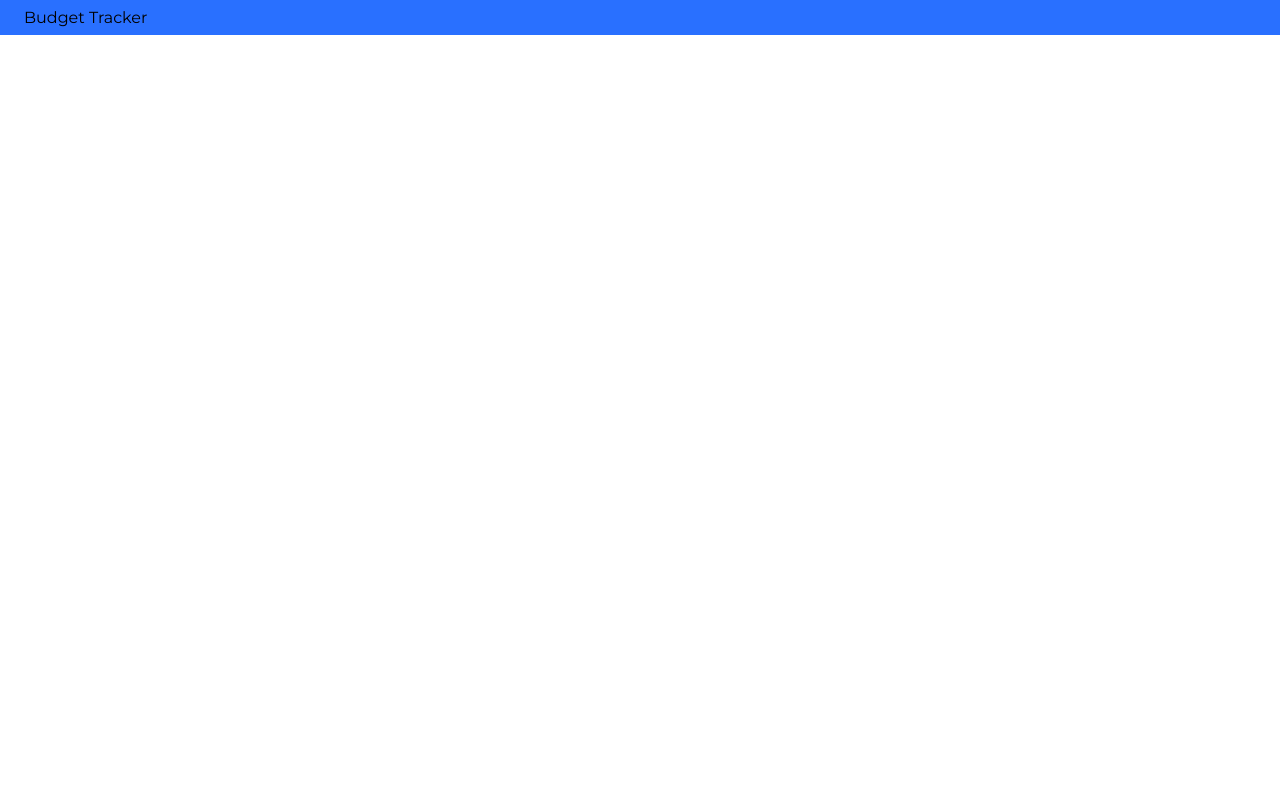
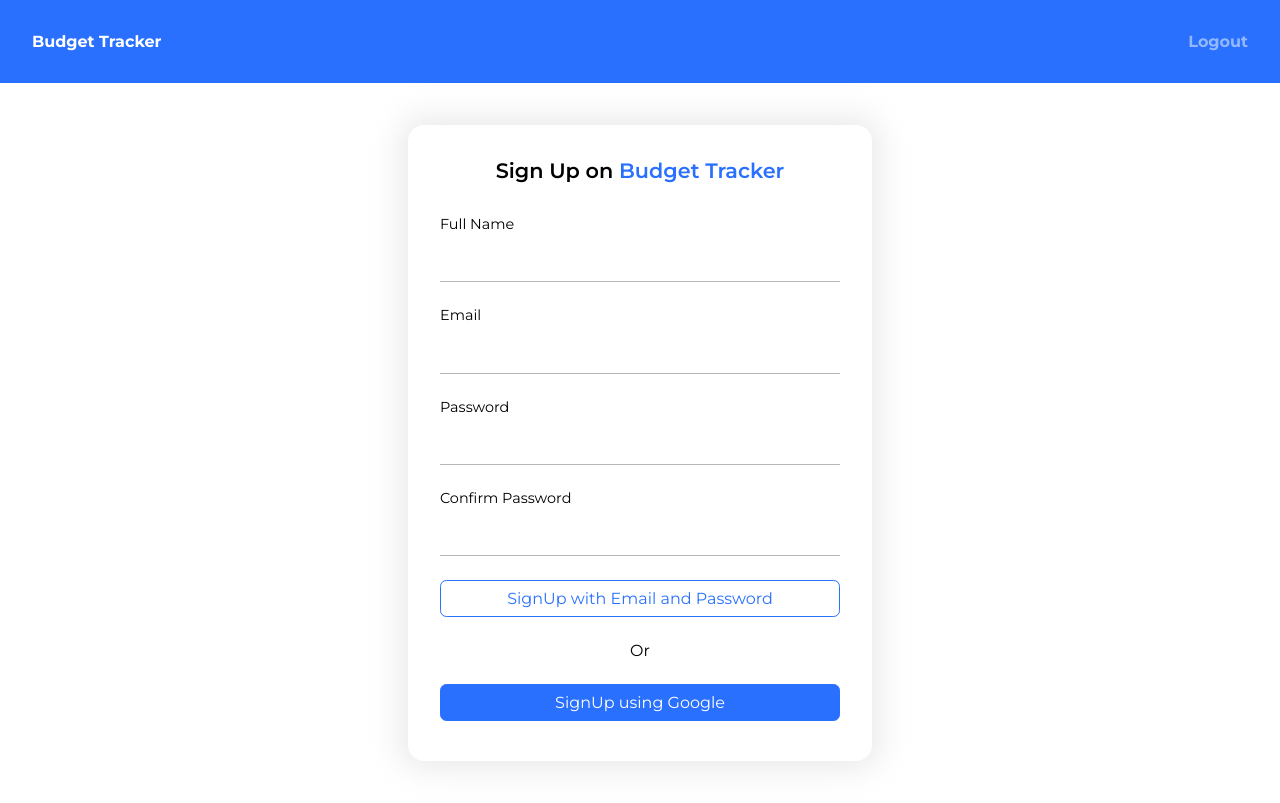
Before and after one commit to ankitpartap/personal-budget-tracker, a React (Create React App) app: page / in a window 1280 px wide. Built offline with nearby package versions, Linux system fonts and the light colour scheme.

Commit message:
SignUp Form Ready

```diff
--- a/src/App.css
+++ b/src/App.css
@@ -0,0 +1,8 @@
+.wrapper{
+    display: flex;
+    justify-content: center;
+    align-items: center;
+    width: 100vw;
+    height: 90vh;
+
+}
--- /dev/null
+++ b/src/components/Button/index.js
@@ -0,0 +1,10 @@
+import React from 'react'
+import "./style.css"
+
+function Button({text, onBtnCLick, blue}) {
+  return (
+    <div className={blue?"btn btn-blue":'btn'} onClick={onBtnCLick}>{text}</div>
+  )
+}
+
+export default Button
--- /dev/null
+++ b/src/components/Button/style.css
@@ -0,0 +1,32 @@
+.btn{
+    color: var(--theme);
+    text-align: center;
+    /* width: 100%; */
+    margin: 1.5rem 0rem;
+    padding: 0.5rem !important;
+    background-color: #fff;
+    border: 1px solid var(--theme);
+    border-radius: 0.4rem;
+    cursor: pointer;
+    display: flex !important;
+    align-items: center;
+    justify-content: center;
+    height: auto !important;
+}
+
+.btn:hover{
+    background-color: var(--theme);
+    color: #fff;
+    transition: all 0.3s;
+}
+
+.btn-blue{
+    background-color: var(--theme);
+    color: #fff;
+}
+
+.btn-blue:hover{
+    background-color: #fff;
+    color: var(--theme);
+    transition: all 0.3s;
+}
--- a/src/components/Header/index.js
+++ b/src/components/Header/index.js
@@ -1,9 +1,16 @@
 import React from 'react'
 import "./style.css"
+import { Link } from 'react-router-dom'
 
 function Header() {
+    function logoutFnc(){
+        alert("Logout")
+    }
   return (
-    <div className='navbar'>Budget Tracker</div>
+    <div className='navbar'>
+        <p className='logo'>Budget Tracker</p>
+        <p className='logo link' onClick={logoutFnc}>Logout</p>
+    </div>
   )
 }
 
--- a/src/components/Header/style.css
+++ b/src/components/Header/style.css
@@ -1,6 +1,6 @@
 .navbar{
     background-color: var(--theme);
-    padding: 0.5rem 1.5rem;
+    padding: 1rem 2rem;
     position: sticky;
     top: 0;
     left: 0;
@@ -9,3 +9,19 @@
     align-items: center;
 
 }
+
+.logo{
+    color: var(--white);
+    font-weight: 700;
+    font-size: 1rem;
+}
+
+.link{
+    opacity: 0.5;
+    cursor: pointer;
+}
+
+.link:hover{
+    opacity: 1;
+    transition: all 0.3s;
+}
--- /dev/null
+++ b/src/components/Input/index.js
@@ -0,0 +1,18 @@
+import React from 'react'
+import "./style.css"
+
+function InputComponent({label, state, setState, placeholder}) {
+  return (
+    <div className='input-wrapper'>
+        <p className='input-label'>{label}</p>
+        <input
+            value={state}
+            placeholder={placeholder}
+            onChange={(e)=>setState(e.target.value)}
+            className='custom-input'
+        />
+    </div>
+  )
+}
+
+export default InputComponent
--- /dev/null
+++ b/src/components/Input/style.css
@@ -0,0 +1,28 @@
+.input-wrapper{
+    margin-bottom: 1.5rem;
+    margin-top: 1rem;
+}
+.input-label{
+    text-transform: capitalize;
+    /* margin-bottom: 0.8rem; */
+    font-size: 0.9rem;
+}
+
+.custom-input{
+    border-width: 0;
+    border-bottom-width: 1px;
+    border-bottom-color: rgba(0, 0, 0, 0.422);
+    width: 100%;
+    padding: 0.5rem 0rem;
+    font-size: 0.9rem;
+}
+
+.custom-input:focus{
+    outline: none;
+    opacity: 2;
+    transition: all 0.8s;
+}
+
+.custom-input::placeholder{
+    color: gray;
+}
--- a/src/components/SignupSignin/index.js
+++ b/src/components/SignupSignin/index.js
@@ -0,0 +1,29 @@
+import React, { useState } from 'react'
+import "./style.css"
+import InputComponent from '../Input'
+import Button from '../Button';
+
+function SignupSignin() {
+    const [name, setName]=useState("");
+    const [email, setEmail]=useState("");
+    const [password, setPassword]=useState("");
+    const [confirmPassword, setConfirmPassword]=useState("");
+    return (
+        <div className='signup-wrapper'>
+            <h2 className='title'>
+                Sign Up on <span style={{color:"var(--theme)"}}>Budget Tracker</span>
+            </h2>
+            <form>
+                <InputComponent label={"Full Name"} state={name} setState={setName} placeholder={""}/>
+                <InputComponent label={"Email"} state={email} setState={setEmail} placeholder={""}/>
+                <InputComponent label={"Password"} state={password} setState={setPassword} placeholder={""}/>
+                <InputComponent label={"Confirm Password"} state={confirmPassword} setState={setConfirmPassword} placeholder={""}/>
+                <Button text={"SignUp with Email and Password"}/>
+                <p style={{textAlign:"center", margin:0}}>Or</p>
+                <Button text={"SignUp using Google"} blue={true}/>
+            </form>
+        </div>
+    )
+}
+
+export default SignupSignin
--- a/src/components/SignupSignin/style.css
+++ b/src/components/SignupSignin/style.css
@@ -0,0 +1,15 @@
+.signup-wrapper{
+    width: 70%;
+    max-width: 400px;
+    height: auto;
+    box-shadow: var(--shadow);
+    border-radius: 1rem;
+    padding: 1rem 2rem;
+}
+
+.title{
+    text-align: center;
+    font-size: 1.3rem;
+    font-weight: 600;
+    margin-bottom: 2rem;
+}
--- a/src/index.css
+++ b/src/index.css
@@ -6,7 +6,8 @@
   --theme: #2970ff;
   --black: #000;
   --white: #fff;
-  --shadow-color: rgba(227,227,227,0.75);
+  --shadow: 0px 0px 30px 8px rgba(227,227,227,0.75);
+
 }
 body {
   margin: 0;
--- a/src/pages/Signup.js
+++ b/src/pages/Signup.js
@@ -1,10 +1,14 @@
 import React from 'react'
 import Header from '../components/Header'
+import SignupSignin from '../components/SignupSignin'
 
 function Signup() {
   return (
     <div>
         <Header/>
+        <div className='wrapper'>
+          <SignupSignin/>
+        </div>
     </div>
   )
 }
```
